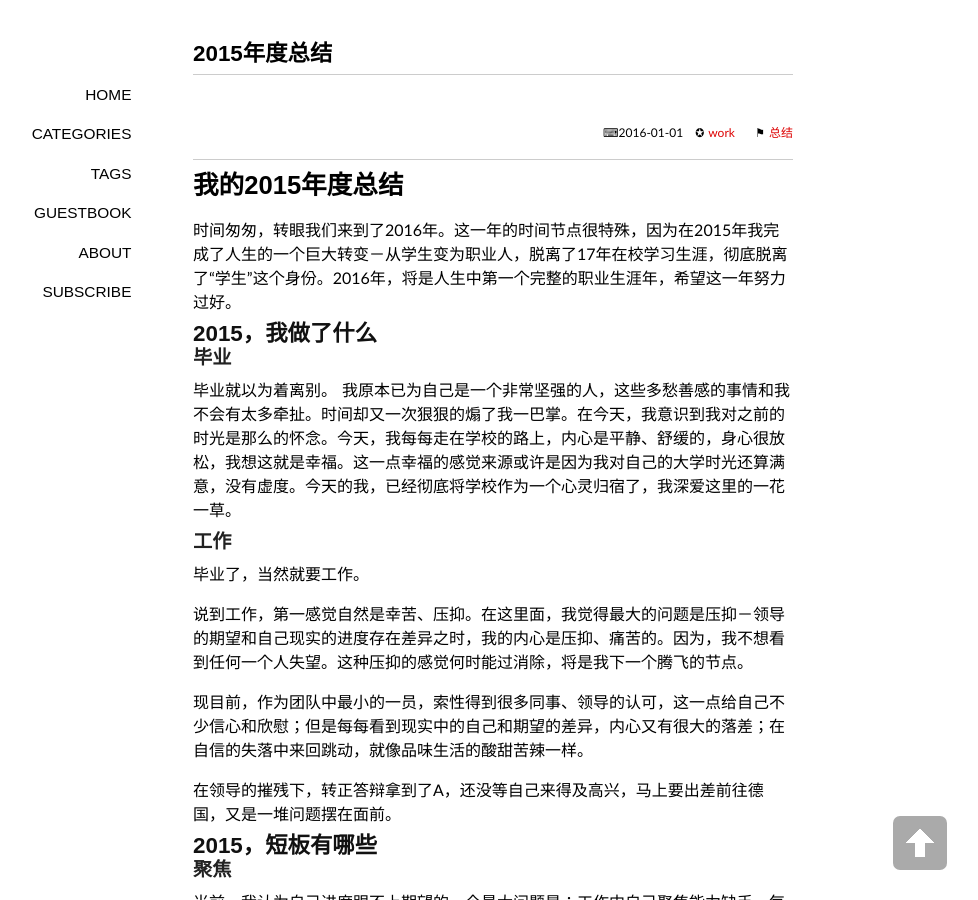
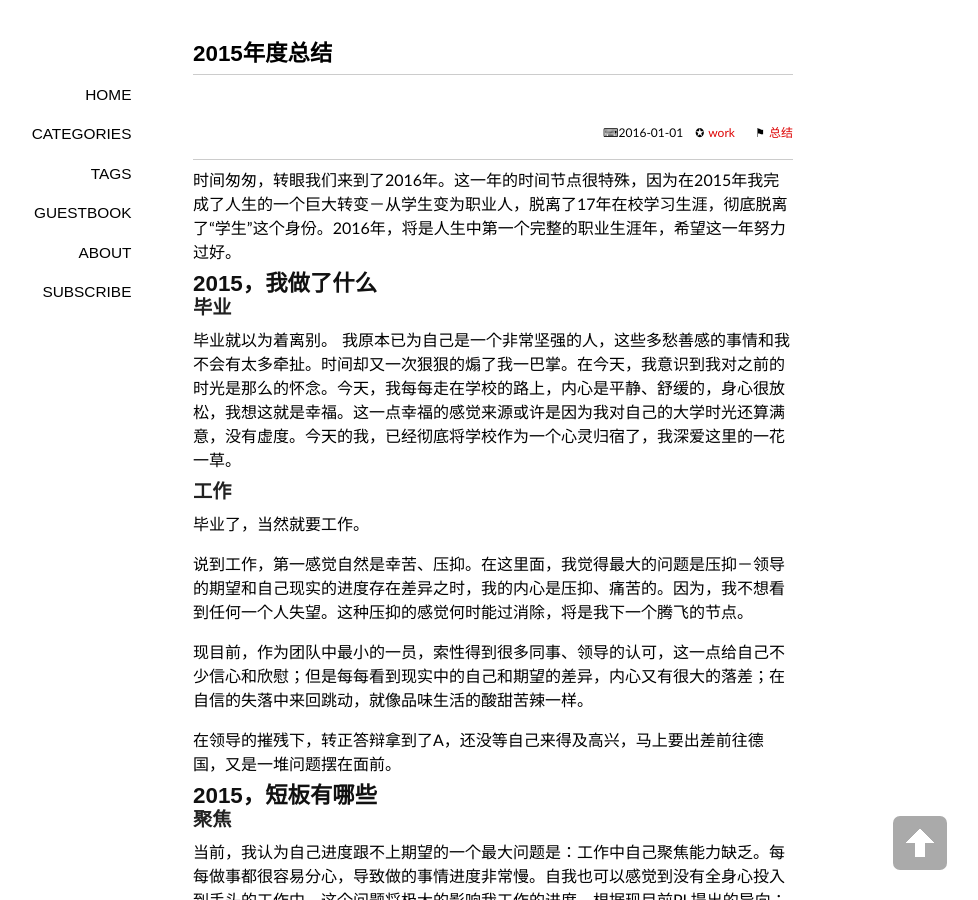
Before and after one commit to cap0dom/cap0dom.github.io, a Jekyll site: the page built from _posts/2016-01-01-My2015.md, in a window 1280 px wide and 900 px high. Shown: the whole window, without its empty margins (147-1125 px from the left). Built offline with Jekyll 4.4.1, drawn with Linux system fonts in a browser that asks for light colours; some web fonts are replaced; comment, search, counter and statistics services are not loaded.

Commit message:
new post

```diff
--- a/_posts/2016-01-01-My2015.md
+++ b/_posts/2016-01-01-My2015.md
@@ -6,8 +6,6 @@ category: work
 tags: 总结
 ---
 
-
-#我的2015年度总结
 时间匆匆，转眼我们来到了2016年。这一年的时间节点很特殊，因为在2015年我完成了人生的一个巨大转变－从学生变为职业人，脱离了17年在校学习生涯，彻底脱离了“学生”这个身份。2016年，将是人生中第一个完整的职业生涯年，希望这一年努力过好。
 
 ##2015，我做了什么
```
